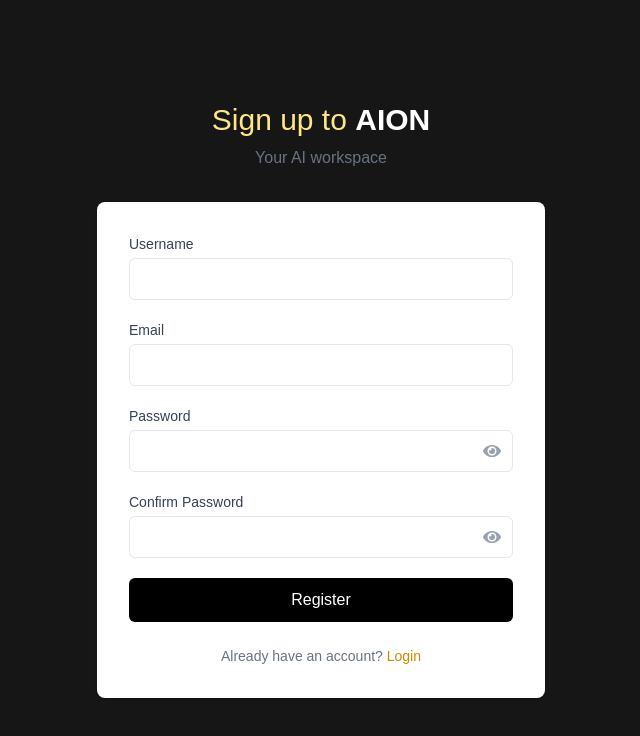
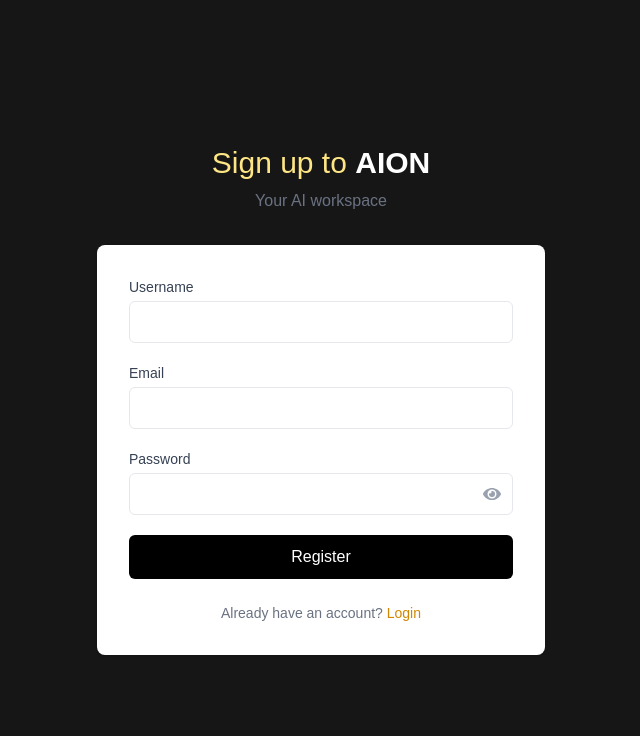
Before and after one commit to arzummammadova/AION, a Next.js app: page /auth/register in a window 1280 px wide. Shown: the top 736 px of the page, without its empty margins (319-959 px from the left). Built offline with nearby package versions, Linux system fonts and the light colour scheme.

Commit message:
register page with api

```diff
--- a/package.json
+++ b/package.json
@@ -11,6 +11,7 @@
   "dependencies": {
     "@react-three/drei": "^10.3.0",
     "@react-three/fiber": "^9.1.2",
+    "axios": "^1.10.0",
     "next": "^15.3.4",
     "react": "^19.1.0",
     "react-dom": "^19.1.0",
--- a/src/pages/_app.tsx
+++ b/src/pages/_app.tsx
@@ -9,7 +9,7 @@
 export default function App({ Component, pageProps }: AppProps) {
   const router = useRouter();
 
-  const hideLayoutRoutes = ['/auth/login','/auth/register','/auth/forgotpassword','/auth/resetpassword'];
+  const hideLayoutRoutes = ['/auth/login','/auth/register','/auth/forgotpassword','/auth/resetpassword','/auth/email-verified-success'];
 
 
   const shouldHideLayout = hideLayoutRoutes.includes(router.pathname);
--- /dev/null
+++ b/src/pages/auth/email-verified-success.tsx
@@ -0,0 +1,22 @@
+import Link from 'next/link';
+import React from 'react';
+import { FaCheckCircle } from 'react-icons/fa';
+
+const EmailVerifiedSuccess = () => {
+  return (
+    <div className="min-h-screen flex items-center justify-center bg-[var(--bg)] px-4">
+      <div className="bg-white shadow-xl rounded-lg p-8 max-w-md w-full text-center">
+        <FaCheckCircle className="text-green-500 text-5xl mx-auto mb-4" />
+        <h1 className="text-2xl font-bold text-gray-800 mb-2">Email təsdiq olundu ✅</h1>
+        <p className="text-gray-600 mb-6">
+          Hesabınız uğurla aktivləşdirildi. İndi daxil ola bilərsiniz.
+        </p>
+        <Link href="/auth/login" className="inline-block bg-green-600 text-white px-6 py-2 rounded-md hover:bg-green-700 transition-colors">
+          Daxil ol
+        </Link>
+      </div>
+    </div>
+  );
+};
+
+export default EmailVerifiedSuccess;
--- a/src/pages/auth/register.tsx
+++ b/src/pages/auth/register.tsx
@@ -1,85 +1,116 @@
-import React, { useState } from 'react'
+import React, { useState, ChangeEvent, FormEvent } from 'react'
 import { FaEye, FaEyeSlash } from 'react-icons/fa'
+import axios from 'axios'
 
-const Register = () => {
+interface FormData {
+  username: string
+  email: string
+  password: string
+}
+
+const Register: React.FC = () => {
   const [showPassword, setShowPassword] = useState(false)
-  const [showConfirmPassword, setShowConfirmPassword] = useState(false)
+  const [form, setForm] = useState<FormData>({
+    username: '',
+    email: '',
+    password: '',
+  })
+  const [message, setMessage] = useState<string>('')
+
+  const handleChange = (e: ChangeEvent<HTMLInputElement>) => {
+    setForm(prev => ({ ...prev, [e.target.id]: e.target.value }))
+  }
+
+  const handleSubmit = async (e: FormEvent) => {
+    e.preventDefault()
+    setMessage('')
+
+    try {
+      const res = await axios.post('http://localhost:5000/api/auth/register', form)
+      setMessage(res.data.message)
+      setForm({ username: '', email: '', password: '' })
+    } catch (err: any) {
+      setMessage(err.response?.data?.message || 'Xəta baş verdi')
+    }
+  }
 
   return (
-    <div className='min-h-screen flex items-center  justify-center p-4 bg-[var(--bg)]'>
-      <div className='w-full max-w-md'>
-        <div className='text-center mb-8'>
-          <h2 className='text-3xl font-light text-amber-200 mb-2'>
-            Sign up to <span className='font-bold text-white'>AION</span>
+    <div className="min-h-screen flex items-center justify-center p-4 bg-[var(--bg)]">
+      <div className="w-full max-w-md">
+        <div className="text-center mb-8">
+          <h2 className="text-3xl font-light text-amber-200 mb-2">
+            Sign up to <span className="font-bold text-white">AION</span>
           </h2>
-          <p className='text-gray-500'>Your AI workspace</p>
+          <p className="text-gray-500">Your AI workspace</p>
         </div>
 
-        <div className='bg-white rounded-lg shadow-sm p-8'>
-          <form className='space-y-5'>
+        <div className="bg-white rounded-lg shadow-sm p-8">
+          <form className="space-y-5" onSubmit={handleSubmit}>
             <div>
-              <label htmlFor="username" className='block text-sm font-medium text-gray-700 mb-1'>Username</label>
+              <label htmlFor="username" className="block text-sm font-medium text-gray-700 mb-1">
+                Username
+              </label>
               <input
                 id="username"
                 type="text"
-                className='w-full px-4 py-2 border border-gray-200 rounded-md focus:outline-none focus:ring-1 focus:ring-white'
+                value={form.username}
+                onChange={handleChange}
+                className="w-full px-4 py-2 border border-gray-200 rounded-md focus:outline-none focus:ring-1 focus:ring-white"
+                required
               />
             </div>
 
             <div>
-              <label htmlFor="email" className='block text-sm font-medium text-gray-700 mb-1'>Email</label>
+              <label htmlFor="email" className="block text-sm font-medium text-gray-700 mb-1">
+                Email
+              </label>
               <input
                 id="email"
                 type="email"
-                className='w-full px-4 py-2 border border-gray-200 rounded-md focus:outline-none focus:ring-1 focus:ring-yellow-500'
+                value={form.email}
+                onChange={handleChange}
+                className="w-full px-4 py-2 border border-gray-200 rounded-md focus:outline-none focus:ring-1 focus:ring-yellow-500"
+                required
               />
             </div>
 
-            <div className='relative'>
-              <label htmlFor="password" className='block text-sm font-medium text-gray-700 mb-1'>Password</label>
+            <div className="relative">
+              <label htmlFor="password" className="block text-sm font-medium text-gray-700 mb-1">
+                Password
+              </label>
               <input
                 id="password"
                 type={showPassword ? 'text' : 'password'}
-                className='w-full px-4 py-2 border border-gray-200 rounded-md focus:outline-none focus:ring-1 focus:ring-yellow-500 pr-10'
+                value={form.password}
+                onChange={handleChange}
+                className="w-full px-4 py-2 border border-gray-200 rounded-md focus:outline-none focus:ring-1 focus:ring-yellow-500 pr-10"
+                required
               />
               <button
-                type='button'
+                type="button"
                 onClick={() => setShowPassword(!showPassword)}
-                className='absolute right-3 top-9 text-gray-400 hover:text-yellow-600'
+                className="absolute right-3 top-9 text-gray-400 hover:text-yellow-600"
                 tabIndex={-1}
               >
                 {showPassword ? <FaEyeSlash size={18} /> : <FaEye size={18} />}
               </button>
             </div>
 
-            <div className='relative'>
-              <label htmlFor="confirmPassword" className='block text-sm font-medium text-gray-700 mb-1'>Confirm Password</label>
-              <input
-                id="confirmPassword"
-                type={showConfirmPassword ? 'text' : 'password'}
-                className='w-full px-4 py-2 border border-gray-200 rounded-md focus:outline-none focus:ring-1 focus:ring-yellow-500 pr-10'
-              />
-              <button
-                type='button'
-                onClick={() => setShowConfirmPassword(!showConfirmPassword)}
-                className='absolute right-3 top-9 text-gray-400 hover:text-yellow-600'
-                tabIndex={-1}
-              >
-                {showConfirmPassword ? <FaEyeSlash size={18} /> : <FaEye size={18} />}
-              </button>
-            </div>
-
             <button
-              type='submit'
-              className='w-full bg-black hover:bg-yellow-600 text-white py-2.5 rounded-md font-medium transition-colors'
+              type="submit"
+              className="w-full bg-black hover:bg-yellow-600 text-white py-2.5 rounded-md font-medium transition-colors"
             >
               Register
             </button>
           </form>
 
-          <div className='mt-6 text-center text-sm text-gray-500'>
+          {message && <p className="mt-4 text-center text-sm text-gray-600">{message}</p>}
+
+          <div className="mt-6 text-center text-sm text-gray-500">
             Already have an account?{' '}
-            <a href="/auth/login" className='font-medium text-yellow-600 hover:underline'>Login</a>
+            <a href="/auth/login" className="font-medium text-yellow-600 hover:underline">
+              Login
+            </a>
           </div>
         </div>
       </div>
```
Also changed, not shown: 1 other file (tests, documents, lock files or other folders).
